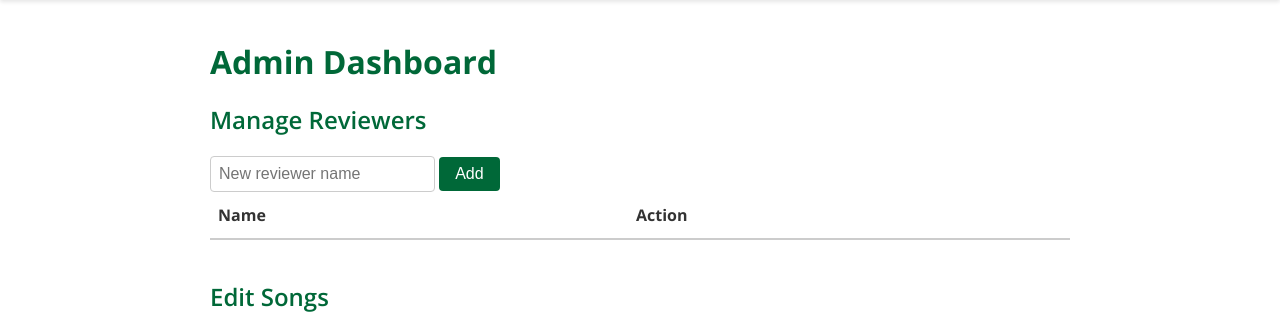
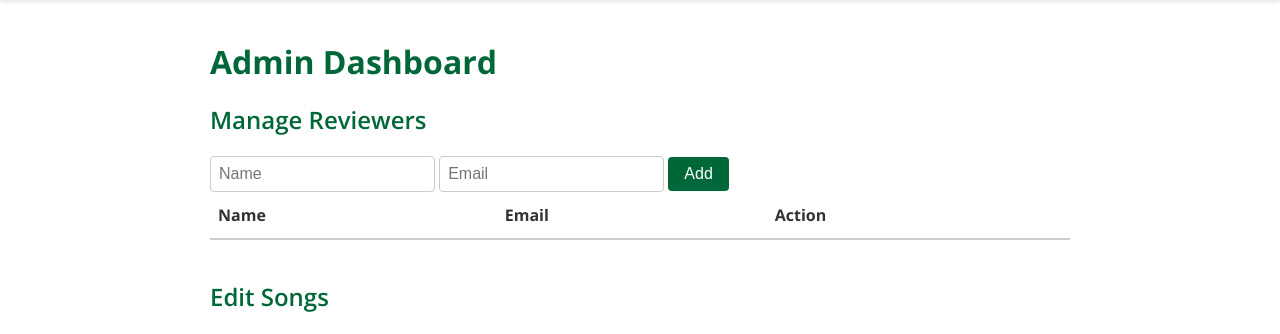
Before and after one commit to ryanpate/chsong-backend, a Flask app: page /admin in a window 1280 px wide; the page is wider, and only the part inside the window is pictured. Shown: the part 47-381 px from the top of that part. Run offline with Flask 3, Linux system fonts and the light colour scheme; the visitor is signed in with stand-in values (Sample User, id 1); data comes from the database, SQL or seed files in the repository; data that the repository does not hold is empty.

Commit message:
added email entry on admin page

```diff
--- a/templates/admin.html
+++ b/templates/admin.html
@@ -143,17 +143,19 @@
     <section>
       <h2>Manage Reviewers</h2>
       <form method="post" action="{{ url_for('add_reviewer') }}" class="inline">
-        <input name="name" placeholder="New reviewer name" required>
+        <input name="name" placeholder="Name" required>
+        <input name="email" placeholder="Email" type="email" required>
         <input type="submit" value="Add">
       </form>
       <table>
         <thead>
-          <tr><th>Name</th><th>Action</th></tr>
+          <tr><th>Name</th><th>Email</th><th>Action</th></tr>
         </thead>
         <tbody>
           {% for rev in reviewers %}
           <tr>
             <td>{{ rev['name'] }}</td>
+            <td>{{ rev['email'] or 'None' }}</td>
             <td>
               <form method="post" action="{{ url_for('delete_reviewer', rev_id=rev['id']) }}" class="inline"
                     onsubmit='return confirm("Remove {{ rev.name }}?");'>
```
